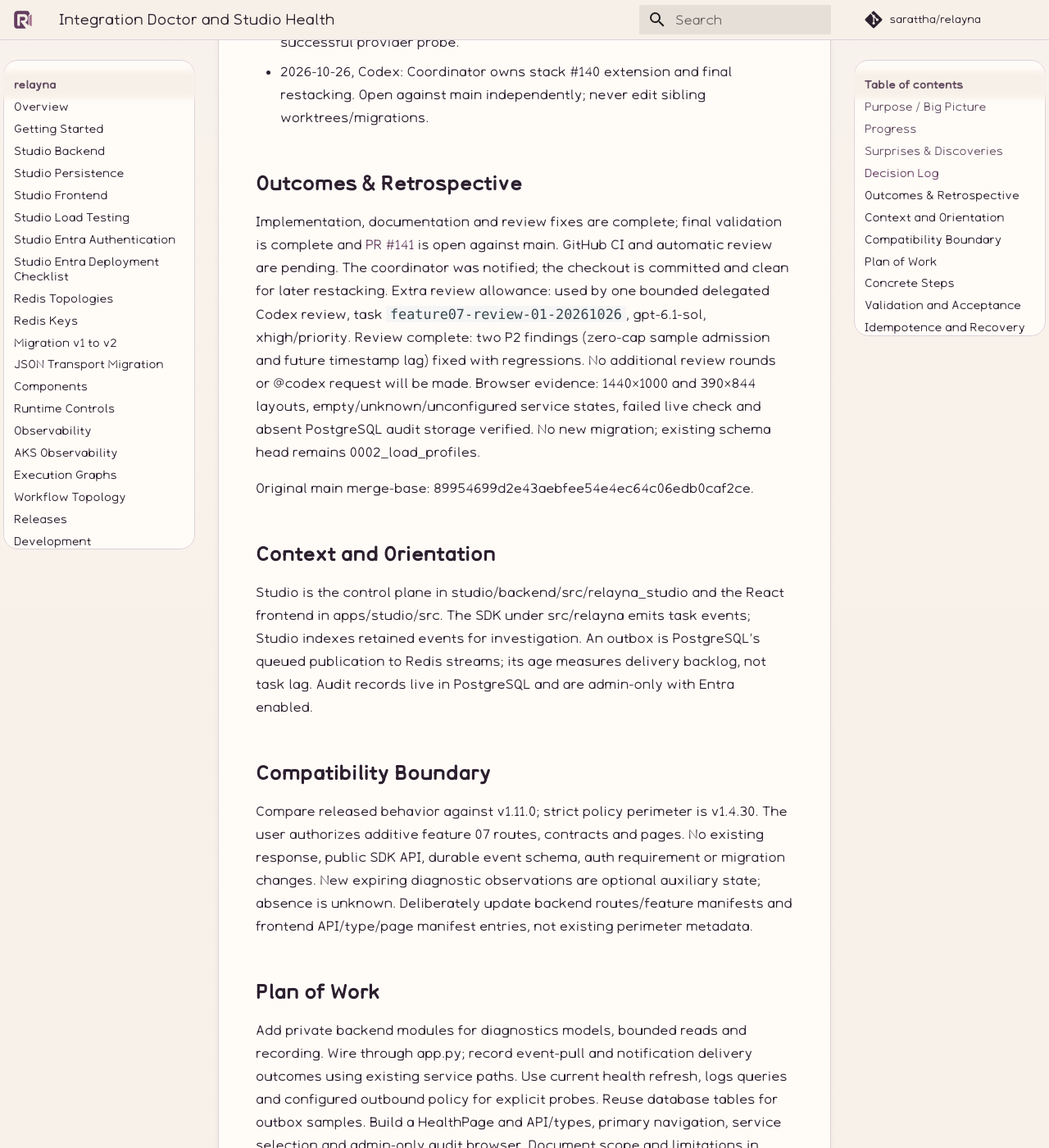
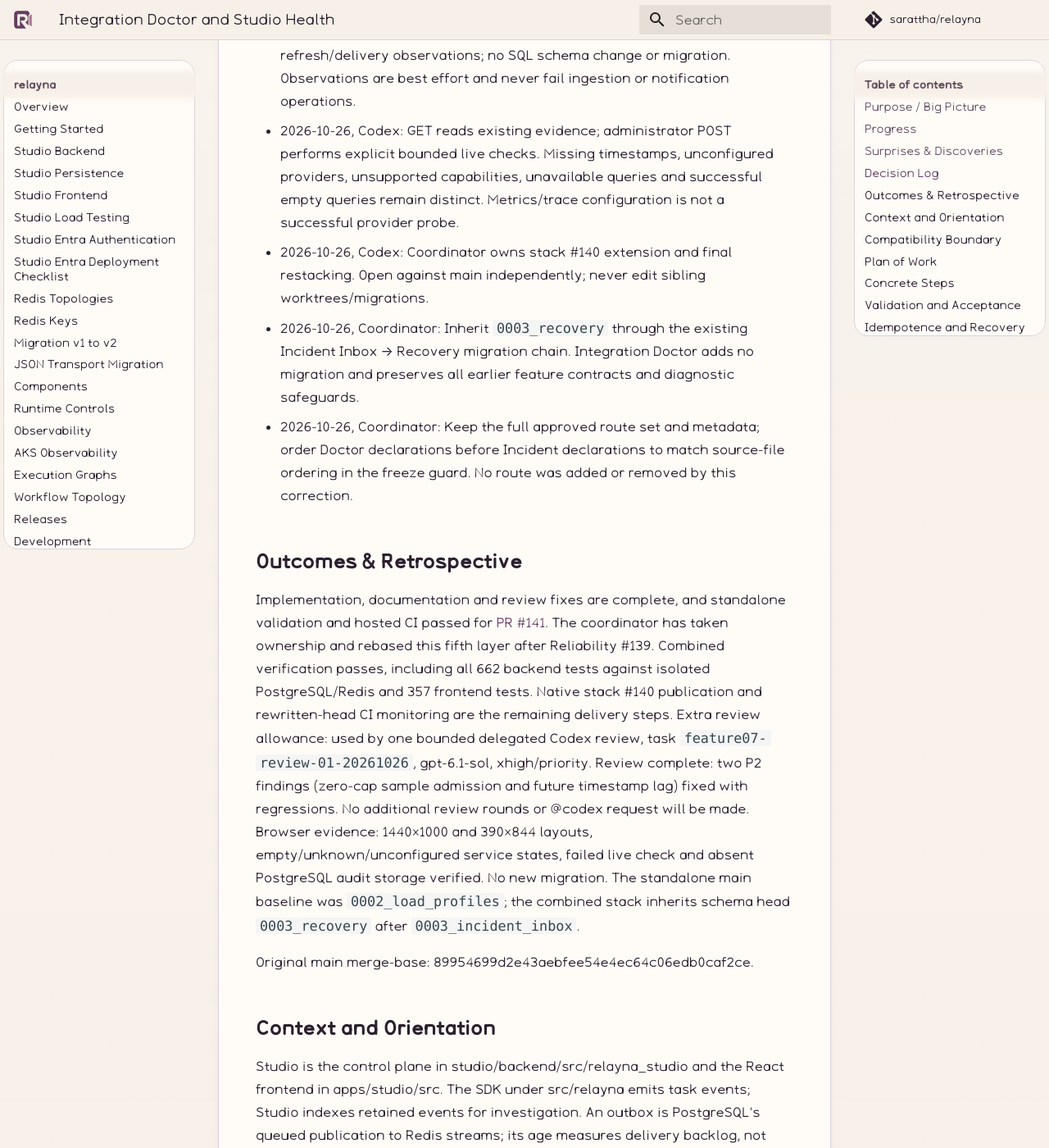
Before and after one commit to sarattha/relayna, an MkDocs documentation site: the page built from docs/execplans/07-studio-integration-doctor.md, in a window 1280 px wide and 1400 px high, scrolled down 2276 px. Shown: the whole window at 82% size. Built offline with MkDocs 1.6.1 and Material for MkDocs 9.7.7, drawn with Linux system fonts in a browser that asks for light colours; comment, search, counter and statistics services are not loaded; some of the changed text lies outside the part shown.

Commit message:
chore: finalize Integration Doctor stack integration

```diff
--- a/docs/execplans/07-studio-integration-doctor.md
+++ b/docs/execplans/07-studio-integration-doctor.md
@@ -21,7 +21,10 @@ Administrators can browse the existing audit endpoint without changing roles.
 - [x] (2026-10-26) First mandatory verification, frontend tests/build, strict docs and desktop/mobile inspection pass; backend first pass 98.10%, frontend statements 98.00%/branches 89.20%.
 - [x] (2026-10-26) Final verification after review fixes passes: SDK 688 passed/9 skipped; backend 531 passed/22 persistence skips without service variables; full real-service backend coverage 553 passed, 98.29%; frontend 282 tests, build and coverage pass; strict docs pass.
 - [x] (2026-10-26) Commit/push and open/link [PR #141](https://github.com/sarattha/relayna/pull/141) against main; one extra review completed and both findings fixed.
-- [ ] GitHub CI/automatic review monitoring and clean idle handoff to coordinator. Stack extension remains coordinator-owned.
+- [x] (2026-10-26) Current-head CI and automatic review passed; clean idle ownership handoff completed and individual watcher stopped.
+- [x] (2026-10-26) Coordinator rebased this fifth layer onto Reliability #139, combining routes, UI/contracts, tests and approved manifests while preserving the first four heads.
+- [x] (2026-10-26) Combined verification passed: 704 SDK tests/9 environment skips, 662 real-service backend tests, 357 frontend tests, all coverage gates, production build, strict docs and Alembic drift check.
+- [ ] Publish the five-layer native stack and monitor CI on the rewritten head.
 
 ## Surprises & Discoveries
 
@@ -58,18 +61,30 @@ used. Desktop 1440px and mobile 390px evidence cards have no horizontal overflow
   remain distinct. Metrics/trace configuration is not a successful provider probe.
 - 2026-10-26, Codex: Coordinator owns stack #140 extension and final restacking.
   Open against main independently; never edit sibling worktrees/migrations.
+- 2026-10-26, Coordinator: Inherit `0003_recovery` through the existing
+  Incident Inbox → Recovery migration chain. Integration Doctor adds no
+  migration and preserves all earlier feature contracts and diagnostic safeguards.
+- 2026-10-26, Coordinator: Keep the full approved route set and metadata;
+  order Doctor declarations before Incident declarations to match source-file
+  ordering in the freeze guard. No route was added or removed by this correction.
 
 ## Outcomes & Retrospective
 
-Implementation, documentation and review fixes are complete; final validation is complete and [PR #141](https://github.com/sarattha/relayna/pull/141)
-is open against main. GitHub CI and automatic review are pending. The coordinator
-was notified; the checkout is committed and clean for later restacking. Extra review allowance: used by one bounded delegated Codex review, task
+Implementation, documentation and review fixes are complete, and standalone
+validation and hosted CI passed for [PR #141](https://github.com/sarattha/relayna/pull/141).
+The coordinator has taken ownership and rebased this fifth layer after
+Reliability #139. Combined verification passes, including all 662 backend tests
+against isolated PostgreSQL/Redis and 357 frontend tests. Native stack #140
+publication and rewritten-head CI monitoring are the remaining delivery steps.
+Extra review allowance: used by one bounded delegated Codex review, task
 `feature07-review-01-20261026`, gpt-6.1-sol, xhigh/priority. Review complete: two P2 findings (zero-cap sample admission and future timestamp
 lag) fixed with regressions. No additional review rounds or @codex request will
 be made.
 Browser evidence: 1440×1000 and 390×844 layouts, empty/unknown/unconfigured
 service states, failed live check and absent PostgreSQL audit storage verified.
-No new migration; existing schema head remains 0002_load_profiles.
+No new migration. The standalone main baseline was `0002_load_profiles`;
+the combined stack inherits schema head `0003_recovery` after
+`0003_incident_inbox`.
 
 Original main merge-base: 89954699d2e43aebfee54e4ec64c06edb0caf2ce.
 
```
Also changed, not shown: 1 other file.
